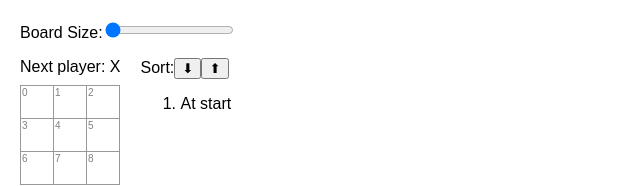
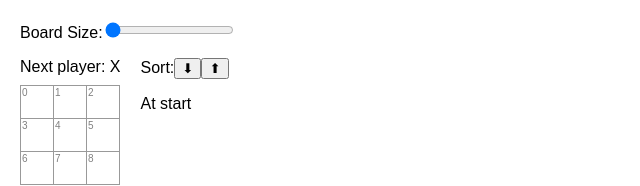
Before and after one commit to njpanderson/react-tic-tac-toe, a React (Create React App) app in the folder src/: page / in a window 1280 px wide. Shown: the top 186 px of the page, without its empty margins (0-640 px from the left). Built offline with nearby package versions, Linux system fonts and the light colour scheme.

Commit message:
Row coords, styling history

```diff
--- a/src/components/Board.jsx
+++ b/src/components/Board.jsx
@@ -10,13 +10,13 @@ export default function Board({ xIsNext, squares, onPlay }) {
     : `Next player: ${xIsNext ? 'X' : '0'}`
   );
 
-  function handleClick(event, i) {
-    if (squares[i] || calculateWinner(squares))
+  function handleClick(event, index) {
+    if (squares[index] || calculateWinner(squares))
       return;
 
     const nextSquares = squares.slice();
-    nextSquares[i] = (xIsNext ? 'X' : '0');
-    onPlay(nextSquares);
+    nextSquares[index] = (xIsNext ? 'X' : '0');
+    onPlay(nextSquares, index);
   }
 
   const cellsPerRow = Math.round(Math.sqrt(squares.length));
--- a/src/components/Game.jsx
+++ b/src/components/Game.jsx
@@ -1,6 +1,7 @@
-import { useState } from 'react';
-import { useEffect } from 'react';
+import { useState, StrictMode, useEffect } from 'react';
+
 import Board from './Board';
+import { getRowSize } from '../lib/logic';
 
 const sizes = Array(4).fill(0).map((value, index) => Math.pow(index + 3, 2));
 
@@ -58,6 +59,12 @@ export default function Game() {
               (item.move === 0) ? 'Go to start' : `Go to move #${item.move}`
             }</button>
           )}
+          {(typeof item.col !== 'undefined' && typeof item.row !== 'undefined') ?
+            <span className="coords">
+              ({item.col}, {item.row})
+            </span>
+            : null
+          }
         </li>
       );
     }
@@ -65,10 +72,14 @@ export default function Game() {
     return moves;
   }
 
-  function handlePlay(nextSquares) {
+  function handlePlay(nextSquares, index) {
+    const rowSize = getRowSize(nextSquares);
+
     const nextHistory = [...gameState.history.slice(0, gameState.currentMove + 1), {
       move: gameState.currentMove + 1,
-      squares: nextSquares
+      squares: nextSquares,
+      col: index % rowSize,
+      row: Math.floor(index / rowSize) % rowSize
     }];
 
     gameState.setHistory(nextHistory);
@@ -84,6 +95,7 @@ export default function Game() {
   }
 
   return (
+    <StrictMode>
       <div className="game">
         <div className="controls">
           Board Size:
@@ -106,8 +118,9 @@ export default function Game() {
             <button onClick={() => sortMoves()}>⬇</button>
             <button onClick={() => sortMoves(false)}>⬆</button>
           </p>
-        <ol>{moves()}</ol>
+          <ul className="history">{moves()}</ul>
         </div>
       </div>
+    </StrictMode>
   );
 }
--- a/src/lib/logic.js
+++ b/src/lib/logic.js
@@ -1,7 +1,11 @@
 const lines = [];
 
+export function getRowSize(squares) {
+  return Math.round(Math.sqrt(squares.length));
+}
+
 export function getLines(squares) {
-  const rowSize = Math.round(Math.sqrt(squares.length));
+  const rowSize = getRowSize(squares);
 
   // Check cached lines exist (and are current shape)
   if (lines.length === (squares.length / 2) + 2)
--- a/src/styles.css
+++ b/src/styles.css
@@ -111,3 +111,23 @@ body {
 .controls {
   width: 100%;
 }
+
+.history {
+  list-style: none;
+  padding: 0;
+  margin: .5rem 0;
+}
+
+.history li {
+  display: flex;
+  margin-bottom: .25rem;
+}
+
+.history .coords {
+  margin-left: .25rem;
+  padding: 2px 3px;
+  font-size: .675rem;
+  border-radius: 4px;
+  background-color: #6e5cd7;
+  color: #fff;
+}
```
Lines whose indentation alone changed are shown as unchanged.
